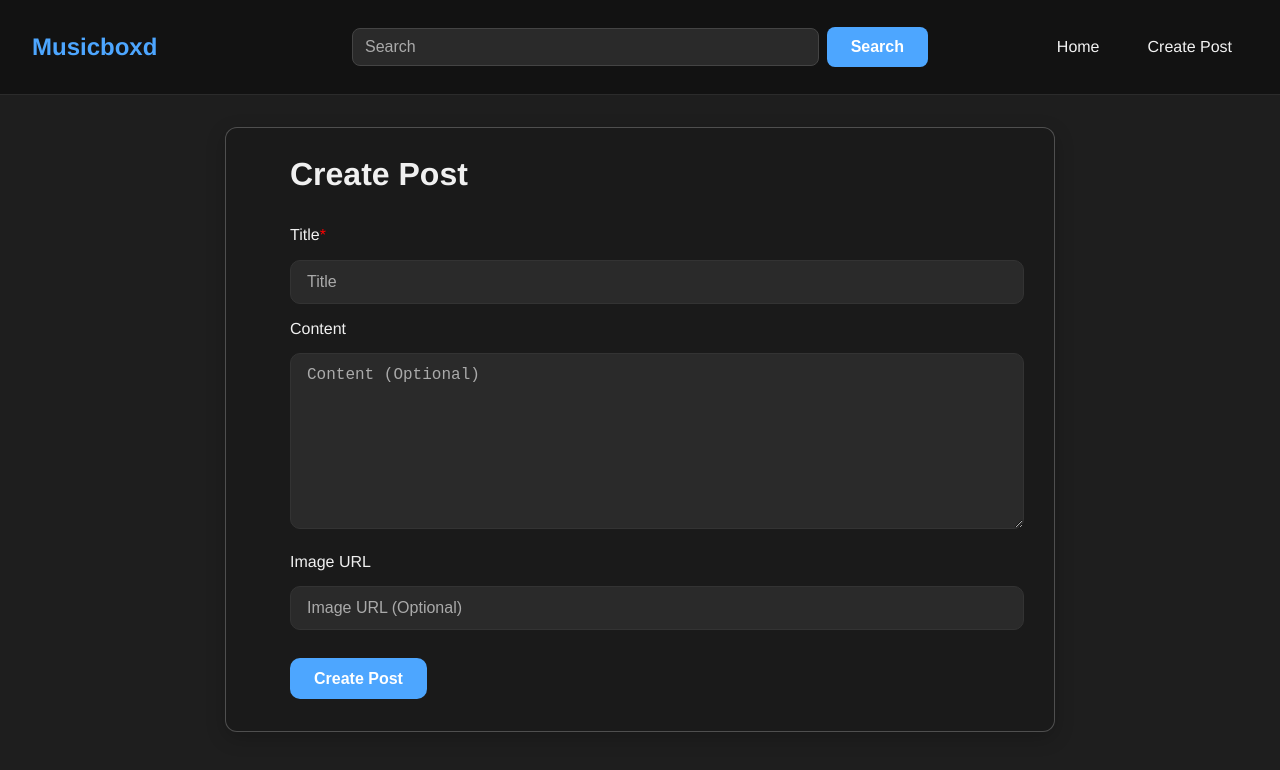
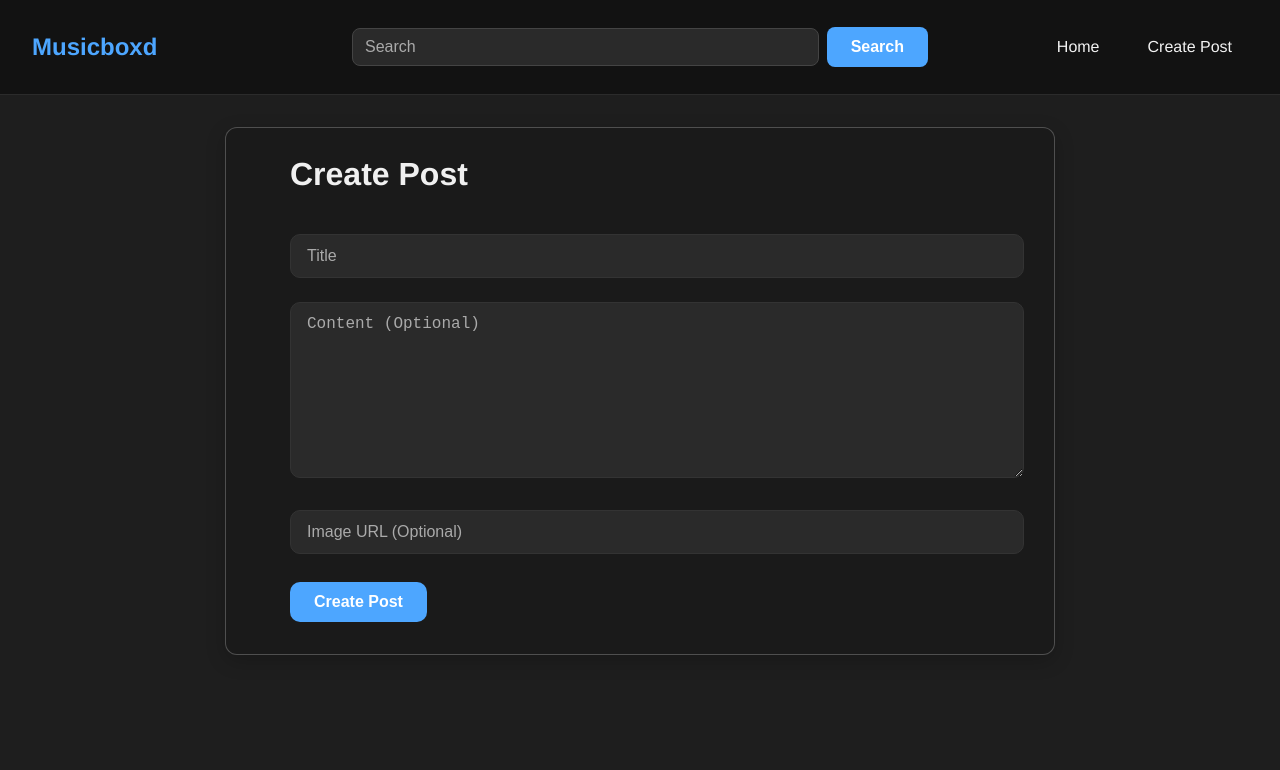
Before and after one commit to logtay/musicboxd_forum, a React (Vite) app in the folder finalproject/: page /create in a window 1280 px wide. Shown: the top 770 px of the page. Built offline with nearby package versions, Linux system fonts and the light colour scheme.

Commit message:
Adjustments to match example

```diff
--- a/finalproject/src/components/CreatePost.jsx
+++ b/finalproject/src/components/CreatePost.jsx
@@ -30,7 +30,6 @@ const CreatePost = () => {
                 <h1>Create Post</h1>
                 <form>
                     <div className="form-group">
-                        <label htmlFor="title">Title<span style={{color: 'red'}}>*</span></label>
                         <input
                             type="text"
                             id="title"
@@ -42,7 +41,6 @@ const CreatePost = () => {
                     </div>
 
                     <div className="form-group">
-                        <label htmlFor="body">Content</label>
                         <textarea
                             id="body"
                             name="body"
@@ -52,7 +50,7 @@ const CreatePost = () => {
                     </div>
 
                     <div className="form-group">
-                        <label htmlFor="image">Image URL</label>
+
                         <input
                             type="text"
                             id="image"
```
